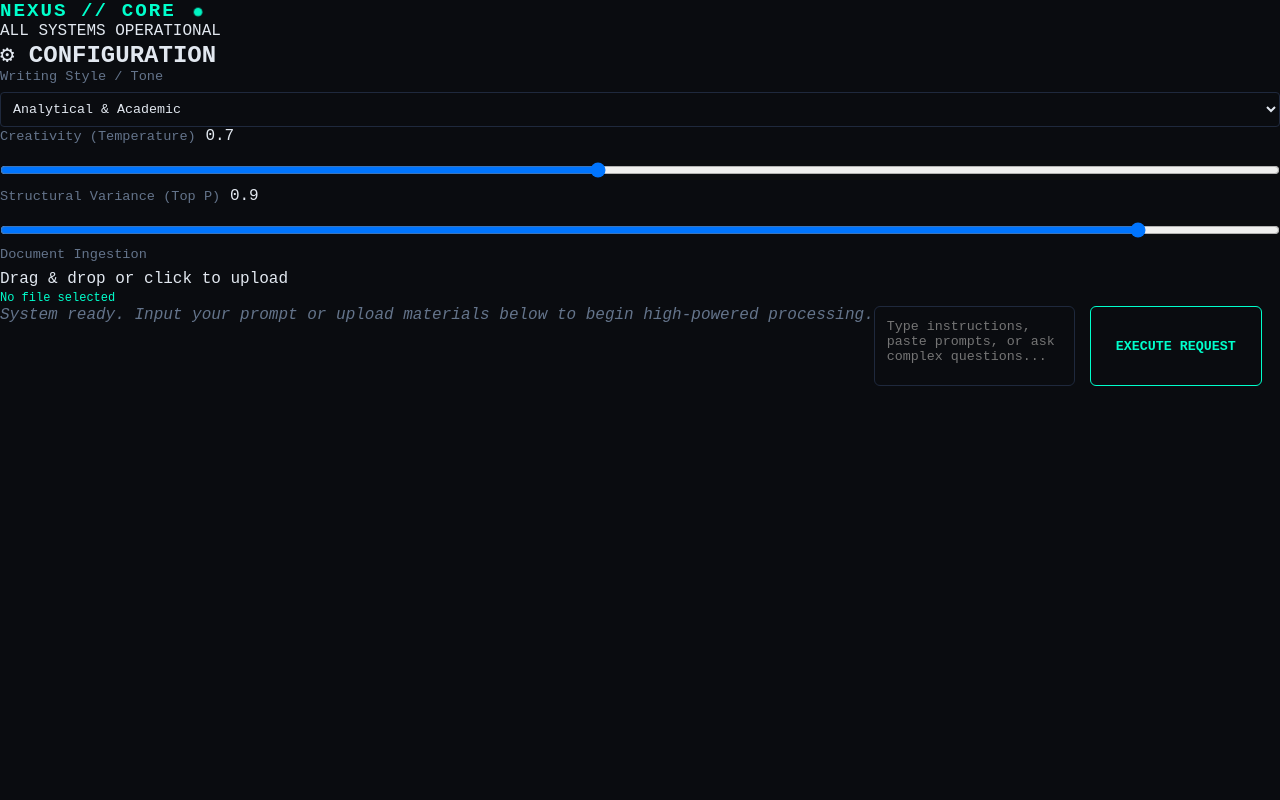
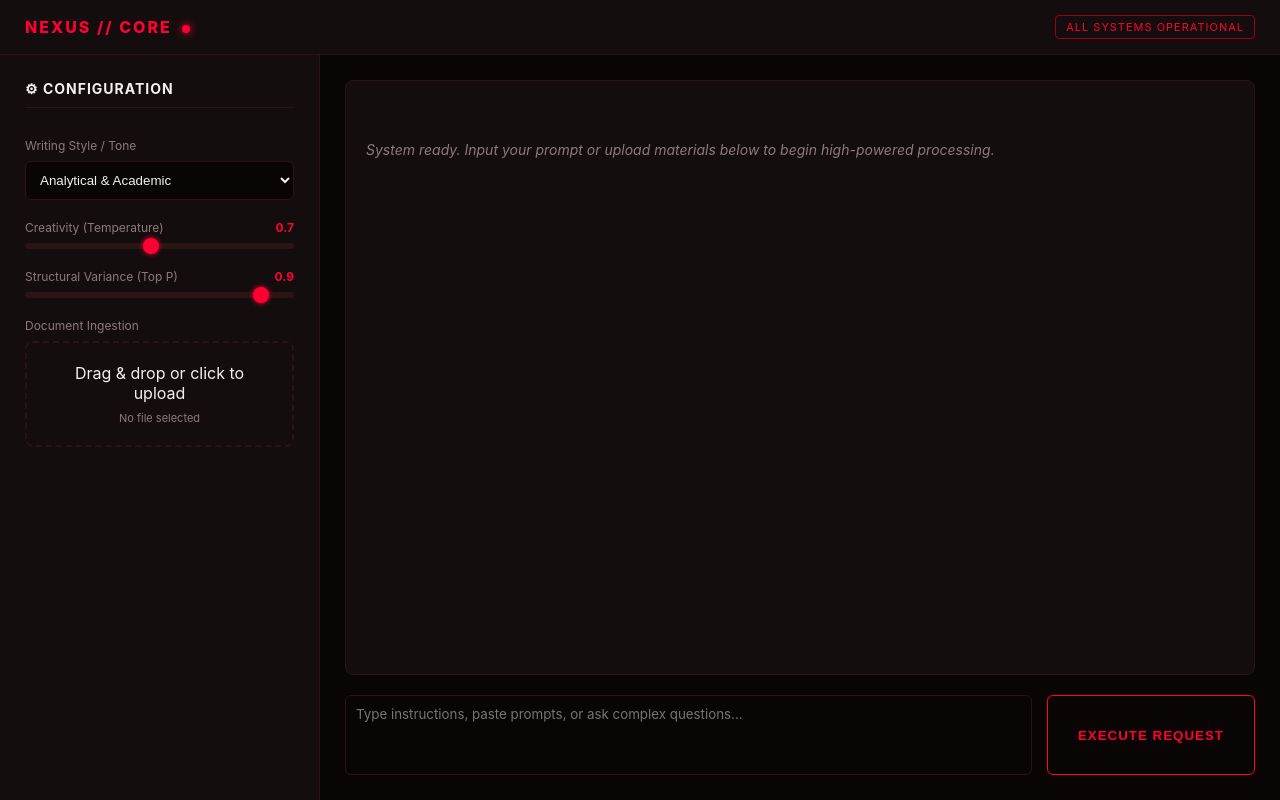
Before and after one commit to smit6403/personal-ai-tools, a Flask app: page / in a window 1280 px wide. Run offline with Flask 3, Linux system fonts and the light colour scheme.

Commit message:
Update style.css

```diff
--- a/static/css/style.css
+++ b/static/css/style.css
@@ -1,26 +1,25 @@
 :root {
-    --bg-base: #0a0c10;
-    --bg-surface: #121620;
-    --border-color: #1f293d;
-    --text-primary: #e2e8f0;
-    --text-muted: #64748b;
-    --accent-neon: #00ffcc;
-    --accent-blue: #38bdf8;
-    --accent-alert: #ef4444;
+    --bg-base: #0a0505;
+    --bg-surface: #140d0d;
+    --border-color: #2a1414;
+    --text-primary: #f5f0f0;
+    --text-muted: #8c7a7a;
+    --accent-red: #ff0033;
+    --accent-red-dim: #99001c;
 }
 
 * {
     box-sizing: border-box;
     margin: 0;
     padding: 0;
-    font-family: 'Courier New', Courier, monospace;
 }
 
 body {
     background-color: var(--bg-base);
     color: var(--text-primary);
+    font-family: -apple-system, BlinkMacSystemFont, "Segoe UI", Roboto, Helvetica, Arial, sans-serif;
+    height: 100vh;
     overflow: hidden;
-    height: 100vh;
 }
 
 .app-container {
@@ -29,72 +28,63 @@
     height: 100vh;
 }
 
-.cyber-header {
+.header {
     background-color: var(--bg-surface);
-    border-bottom: 2px solid var(--border-color);
-    padding: 15px 25px;
+    border-bottom: 1px solid var(--border-color);
     display: flex;
     justify-content: space-between;
     align-items: center;
+    padding: 15px 25px;
 }
 
 .logo {
-    font-weight: bold;
-    font-size: 1.2rem;
+    color: var(--accent-red);
+    font-weight: 800;
     letter-spacing: 2px;
-    color: var(--accent-neon);
 }
 
 .pulse-dot {
     display: inline-block;
     width: 8px;
     height: 8px;
-    background-color: var(--accent-neon);
+    background-color: var(--accent-red);
     border-radius: 50%;
     margin-left: 5px;
-    animation: pulse 2s infinite;
+    box-shadow: 0 0 8px var(--accent-red);
 }
 
-.system-status {
-    font-size: 0.8rem;
-    color: var(--accent-blue);
-    border: 1px solid var(--accent-blue);
-    padding: 4px 8px;
+.status-tag {
+    border: 1px solid var(--accent-red-dim);
+    color: var(--accent-red);
+    font-size: 11px;
+    padding: 4px 10px;
     border-radius: 4px;
+    letter-spacing: 1px;
 }
 
-.workspace {
+.main-content {
     display: flex;
     flex: 1;
     overflow: hidden;
 }
 
-.panel {
+.config-panel {
     background-color: var(--bg-surface);
-    border: 1px solid var(--border-color);
-    margin: 15px;
-    border-radius: 8px;
+    border-right: 1px solid var(--border-color);
+    width: 320px;
+    padding: 25px;
     display: flex;
     flex-direction: column;
-}
-
-.control-panel {
-    width: 320px;
-    padding: 20px;
     gap: 20px;
 }
 
-.control-panel h3 {
-    font-size: 1rem;
-    color: var(--accent-blue);
+.config-panel h2 {
+    font-size: 14px;
+    letter-spacing: 1px;
+    color: var(--text-primary);
     border-bottom: 1px solid var(--border-color);
     padding-bottom: 10px;
-}
-
-.interaction-panel {
-    flex: 1;
-    margin-left: 0;
-    padding: 20px;
+    margin-bottom: 10px;
 }
 
 .control-group {
@@ -103,111 +93,166 @@
     gap: 8px;
 }
 
+.slider-header {
+    display: flex;
+    justify-content: space-between;
+    align-items: center;
+}
+
 label {
-    font-size: 0.85rem;
+    font-size: 12px;
     color: var(--text-muted);
 }
 
-select, input[type="range"] {
+.value-display {
+    color: var(--accent-red);
+    font-size: 12px;
+    font-weight: bold;
+}
+
+select, textarea {
     background-color: var(--bg-base);
     border: 1px solid var(--border-color);
     color: var(--text-primary);
-    padding: 8px;
-    border-radius: 4px;
+    padding: 10px;
+    border-radius: 6px;
     outline: none;
+    transition: border 0.2s;
 }
 
-.file-upload-zone {
+select:focus, textarea:focus {
+    border-color: var(--accent-red);
+}
+
+input[type="range"] {
+    -webkit-appearance: none;
+    width: 100%;
+    background: transparent;
+}
+
+input[type="range"]::-webkit-slider-runnable-track {
+    width: 100%;
+    height: 6px;
+    background: var(--border-color);
+    border-radius: 3px;
+}
+
+input[type="range"]::-webkit-slider-thumb {
+    -webkit-appearance: none;
+    height: 16px;
+    width: 16px;
+    border-radius: 50%;
+    background: var(--accent-red);
+    cursor: pointer;
+    margin-top: -5px;
+    box-shadow: 0 0 5px var(--accent-red);
+}
+
+.drop-zone {
     border: 2px dashed var(--border-color);
     padding: 20px;
     text-align: center;
-    border-radius: 6px;
+    border-radius: 8px;
     cursor: pointer;
-    transition: border-color 0.3s;
+    transition: all 0.2s;
 }
 
-.file-upload-zone:hover {
-    border-color: var(--accent-blue);
+.drop-zone:hover {
+    border-color: var(--accent-red);
+    background-color: rgba(255, 0, 51, 0.02);
 }
 
 .file-status {
-    font-size: 0.75rem;
-    color: var(--accent-neon);
+    display: block;
+    font-size: 11px;
+    color: var(--text-muted);
     margin-top: 8px;
 }
 
-.output-container {
+.file-status.active {
+    color: var(--accent-red);
+}
+
+.workspace {
     flex: 1;
+    display: flex;
+    flex-direction: column;
+    padding: 25px;
+    gap: 20px;
     background-color: var(--bg-base);
+}
+
+.output-display {
+    flex: 1;
+    background-color: var(--bg-surface);
     border: 1px solid var(--border-color);
-    border-radius: 6px;
+    border-radius: 8px;
     padding: 20px;
     overflow-y: auto;
-    font-size: 0.95rem;
-    line-height: 1.6;
-    margin-bottom: 15px;
+    white-space: pre-wrap;
 }
 
 .system-message {
     color: var(--text-muted);
     font-style: italic;
+    font-size: 14px;
 }
 
-.user-entry {
-    color: var(--accent-blue);
-    margin-top: 10px;
-    border-left: 3px solid var(--accent-blue);
-    padding-left: 10px;
+.system-message.scanning {
+    color: var(--accent-red);
+    animation: blink 1.5s infinite;
 }
 
-.ai-entry {
-    margin-top: 15px;
-    background: rgba(255, 255, 255, 0.02);
-    padding: 15px;
-    border-radius: 4px;
-    border: 1px solid rgba(255, 255, 255, 0.05);
+.response-text {
+    line-height: 1.6;
+    font-size: 15px;
+}
+
+.error-message {
+    color: var(--accent-red);
+    font-weight: bold;
 }
 
 .input-container {
     display: flex;
     gap: 15px;
+    align-items: flex-end;
 }
 
 textarea {
     flex: 1;
     height: 80px;
-    background-color: var(--bg-base);
-    border: 1px solid var(--border-color);
-    color: var(--text-primary);
-    padding: 12px;
-    border-radius: 6px;
     resize: none;
-    outline: none;
+    font-family: inherit;
 }
 
-textarea:focus {
-    border-color: var(--accent-blue);
-}
-
-button {
+.execute-button {
     background-color: transparent;
-    border: 1px solid var(--accent-neon);
-    color: var(--accent-neon);
-    padding: 0 25px;
+    border: 1px solid var(--accent-red);
+    color: var(--accent-red);
+    padding: 0 30px;
+    height: 80px;
     border-radius: 6px;
     cursor: pointer;
     font-weight: bold;
-    transition: all 0.3s;
+    letter-spacing: 1px;
+    transition: all 0.2s;
 }
 
-button:hover {
-    background-color: var(--accent-neon);
-    color: var(--bg-base);
-    box-shadow: 0 0 15px rgba(0, 255, 204, 0.4);
+.execute-button:hover:not(:disabled) {
+    background-color: var(--accent-red);
+    color: white;
+    box-shadow: 0 0 15px var(--accent-red);
 }
 
-@keyframes pulse {
-    0% { transform: scale(0.9); opacity: 0.6; }
-    50% { transform: scale(1.1); opacity: 1; }
-    100% { transform: scale(0.9); opacity: 0.6; }
+.execute-button:disabled {
+    border-color: var(--border-color);
+    color: var(--text-muted);
+    cursor: not-allowed;
 }
+
+@keyframes blink {
+    0% { opacity: 0.4; }
+    50% { opacity: 1; }
+    100% { opacity: 0.4; }
+}
```
